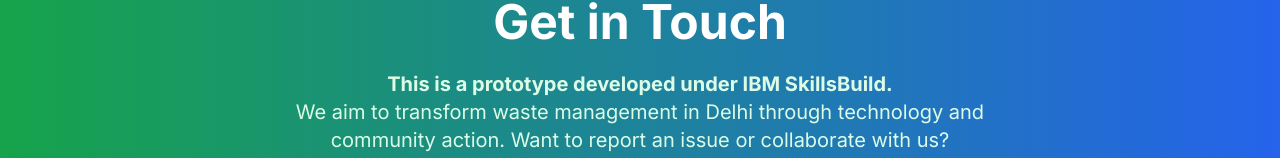
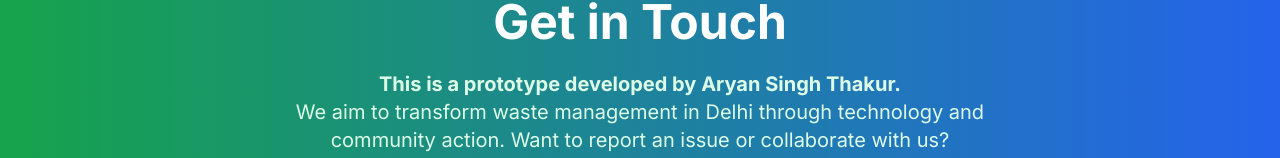
Before and after one commit to heyoaryan/zerowastedelhi, a React (Vite) app: page /contact in a window 1280 px wide. Shown: the part 162-320 px from the top of the page. Built offline with nearby package versions, Linux system fonts and the light colour scheme.

Commit message:
Update: new changes to homepage UI

```diff
--- a/src/pages/Contact.tsx
+++ b/src/pages/Contact.tsx
@@ -87,7 +87,7 @@ const Contact: React.FC = () => {
             animate={{ opacity: 1, y: 0 }}
             transition={{ delay: 0.2 }}
             className="text-xl text-green-100 max-w-3xl mx-auto">
-            <strong>This is a prototype developed under IBM SkillsBuild.</strong><br></br>
+            <strong>This is a prototype developed by Aryan Singh Thakur.</strong><br></br>
             We aim to transform waste management in Delhi through technology and community action.
             Want to report an issue or collaborate with us?<br></br>
             We're here to help build a smarter, cleaner future together.
```
